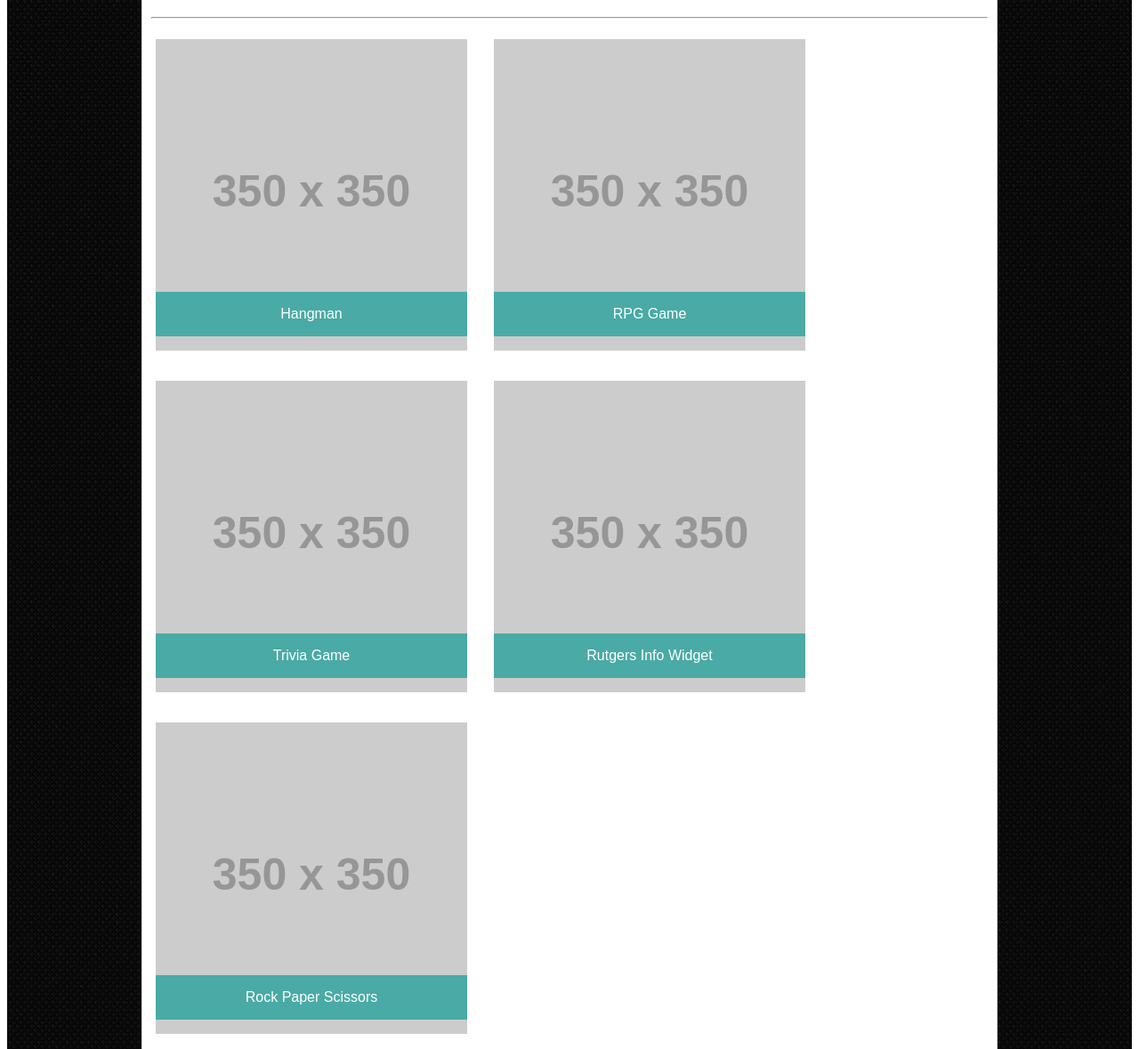
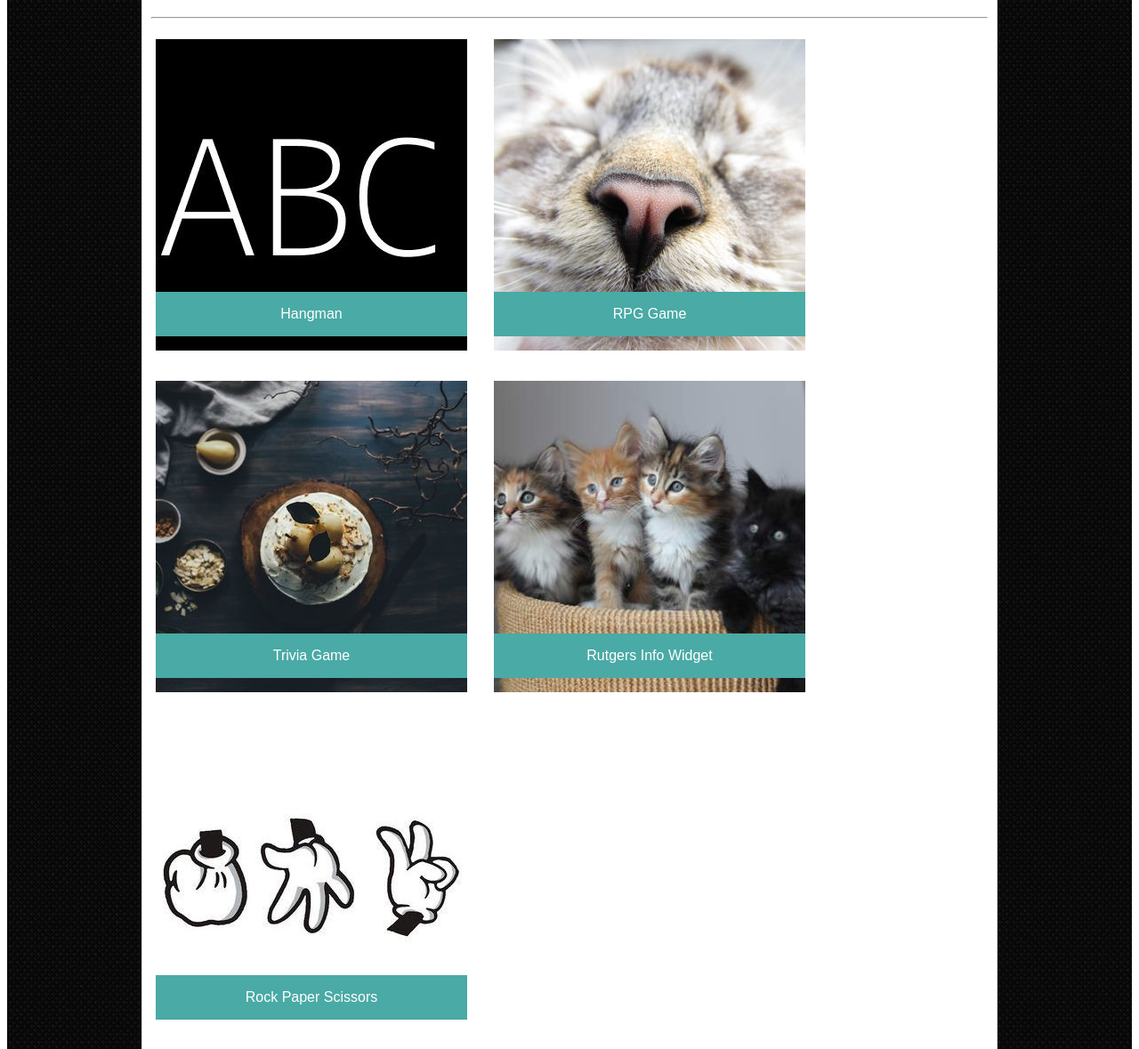
Before and after one commit to nic-miesmer/Basic-Portfolio, a plain HTML site: page portfolio.html in a window 1280 px wide. Shown: the part 156-1335 px from the top of the page at 89% size. Drawn offline with Linux system fonts and the light colour scheme; placeholder pictures from the web are drawn by us.

Commit message:
added images to portfolio

```diff
--- a/portfolio.html
+++ b/portfolio.html
@@ -39,14 +39,14 @@
         <div class="float-left">
 
             <div  class="float-left portfolio-image">
-                <a href="https://placeholder.com"><img src="http://via.placeholder.com/350x350"></a>
+                <a href="#"><img src="assets/images/hangman.jpg"></a>
                 <div class="img-text-block">
                         <p >Hangman</p>
                 </div>
             </div>
 
             <div  class="float-left portfolio-image">
-                    <a href="https://placeholder.com"><img src="http://via.placeholder.com/350x350"></a>
+                    <a href="#"><img src="assets/images/rpg_game.jpg"></a>
                     <div class="img-text-block">
                             <p >RPG Game</p>
                     </div>
@@ -56,7 +56,7 @@
         <div class="float-left clearfix portfolio-image">
 
                 <div  class="float-left portfolio-image">
-                        <a href="https://placeholder.com"><img src="http://via.placeholder.com/350x350"></a>
+                        <a href="#"><img src="assets/images/trivia.jpeg"></a>
                         <div class="img-text-block">
                                 <p>Trivia Game</p>
                         </div>
@@ -65,7 +65,7 @@
 
 
                 <div  class="float-left portfolio-image">
-                        <a href="https://placeholder.com"><img src="http://via.placeholder.com/350x350"></a>
+                        <a href="#"><img src="assets/images/rutgers.jpeg"></a>
                         <div class="img-text-block">
                             <p>Rutgers Info Widget</p>
                         </div>
@@ -74,9 +74,9 @@
 
             <div class="float-left">
                     <div  class="float-left portfolio-image">
-                            <a href="https://placeholder.com"><img src="http://via.placeholder.com/350x350"></a>
+                            <a href="#"><img src="assets/images/rps.jpg"></a>
                             <div class="img-text-block">
-                                    <p >Rock Paper Scissors</p>
+                                    <p>Rock Paper Scissors</p>
                             </div>
                     </div>
             </div>
```
Also changed, not shown: assets/images/hangman.jpg (added), assets/images/rpg_game.jpeg (added), assets/images/rpg_game.jpg (added), assets/images/rps.jpg (added), assets/images/rutgers.jpeg (added), assets/images/seals.jpg (added), assets/images/trivia.jpeg (added), 1 other file.
